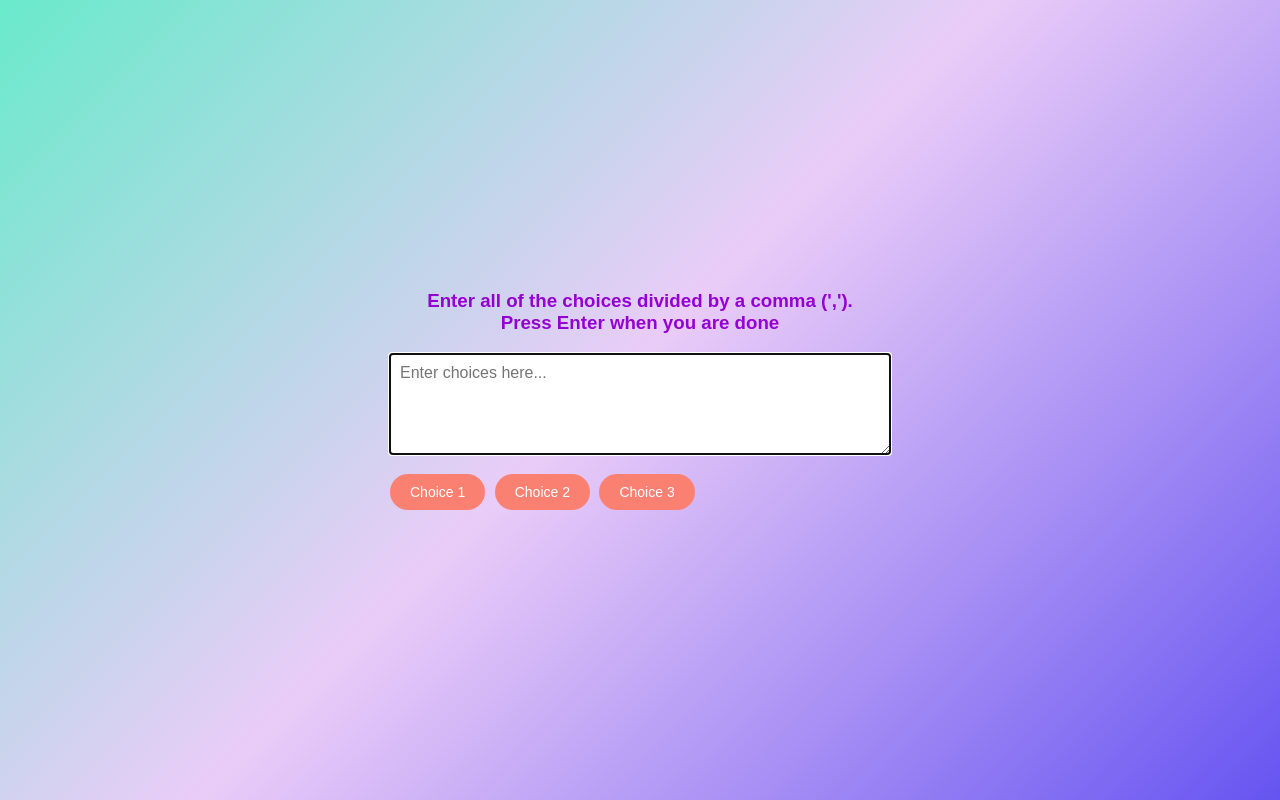
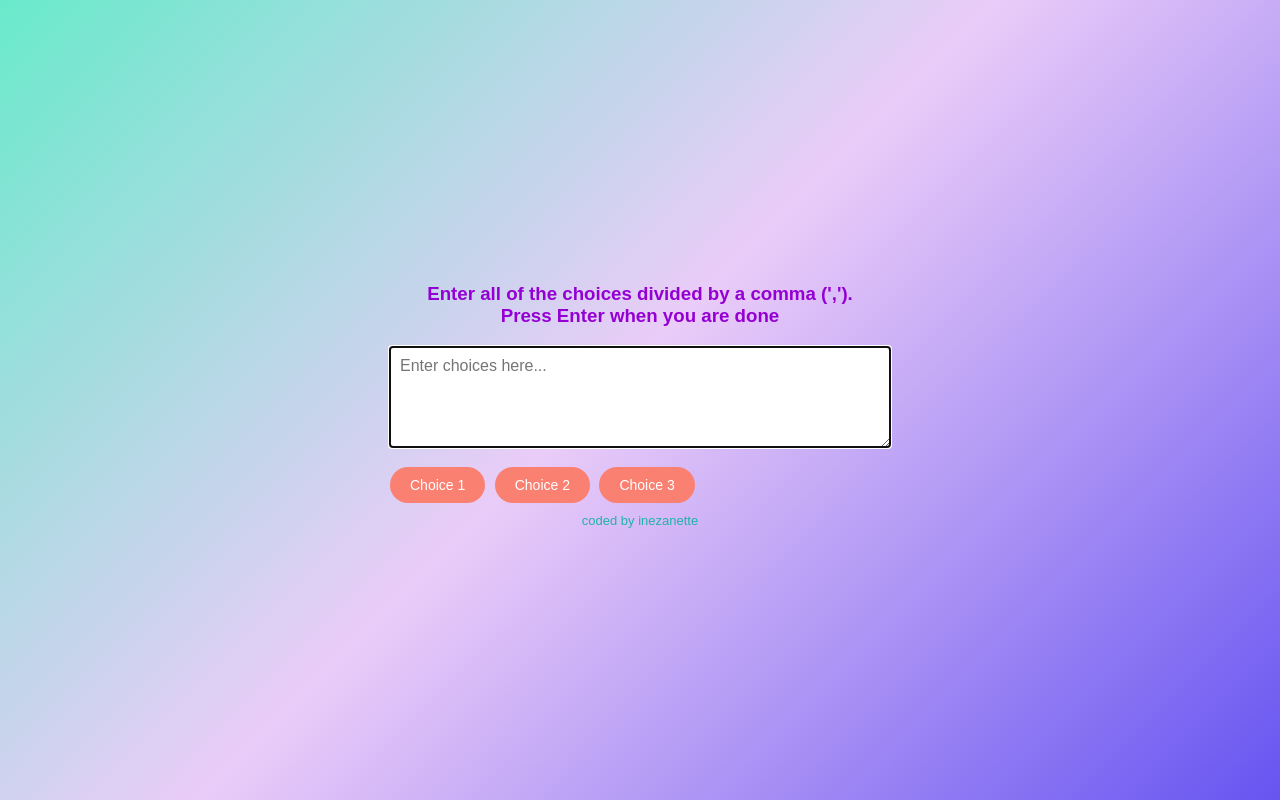
Before and after one commit to inezanette/Random-Choice-Picker, a plain HTML site: page index.html in a window 1280 px wide. Drawn offline with Linux system fonts and the light colour scheme; a web font is replaced by a local one.

Commit message:
added footer

```diff
--- a/index.html
+++ b/index.html
@@ -21,4 +21,7 @@
 
     <script src="script.js"></script>
 </body>
+<footer>
+    coded by inezanette
+</footer>
 </html>
--- a/style.css
+++ b/style.css
@@ -52,3 +52,9 @@ textarea {
 .tag.highlight {
     background-color:red;
 }
+
+footer {
+    font-size: small;
+    color: lightseagreen;
+
+}
```
